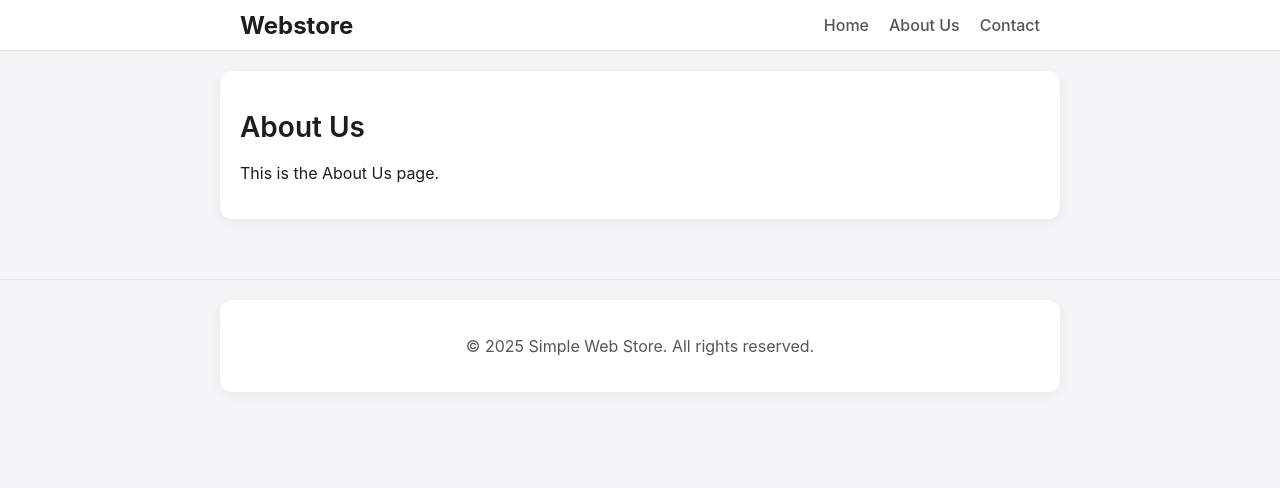
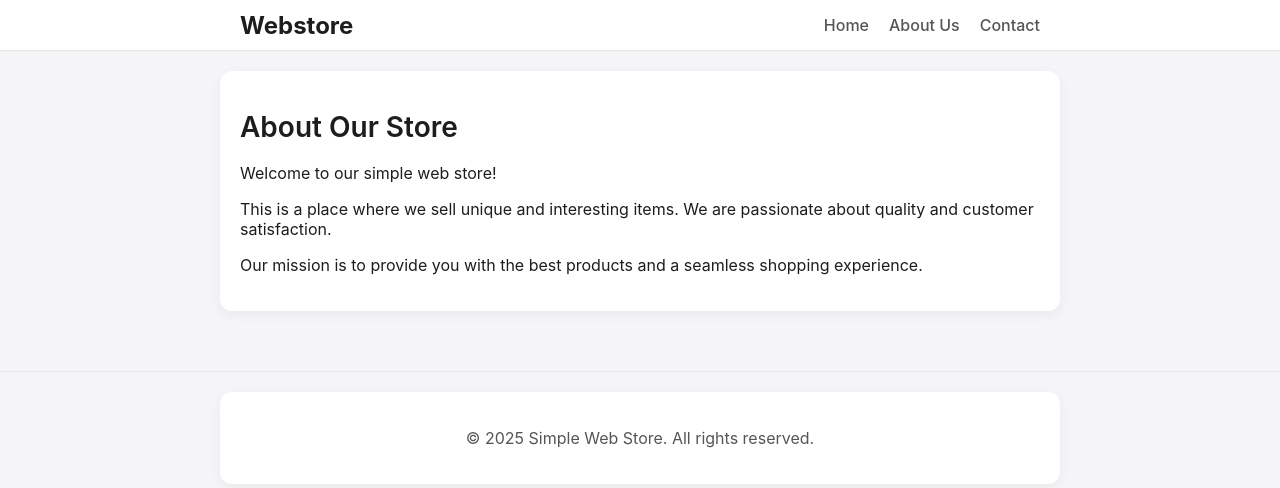
Before and after one commit to Je12emy/Simple-Task-Webstore, a Flask app: page /about in a window 1280 px wide. Shown: the top 488 px of the page. Run offline with Flask 3, Linux system fonts and the light colour scheme.

Commit message:
feat: about page with markdown

```diff
--- a/Code/Webstore/app.py
+++ b/Code/Webstore/app.py
@@ -23,7 +23,11 @@ def item(item_id):
 
 @app.route('/about')
 def about():
-    return render_template('about.html')
+    with open('content/about.md', 'r') as f:
+        content = f.read()
+    import markdown
+    html_content = markdown.markdown(content)
+    return render_template('about.html', content=html_content)
 
 @app.route('/contact')
 def contact():
--- /dev/null
+++ b/Code/Webstore/content/about.md
@@ -0,0 +1,7 @@
+# About Our Store
+
+Welcome to our simple web store!
+
+This is a place where we sell unique and interesting items. We are passionate about quality and customer satisfaction.
+
+Our mission is to provide you with the best products and a seamless shopping experience.
--- a/Code/Webstore/requirements.txt
+++ b/Code/Webstore/requirements.txt
@@ -1,2 +1,3 @@
 Flask
 Flask-SQLAlchemy
+Markdown
--- a/Code/Webstore/templates/about.html
+++ b/Code/Webstore/templates/about.html
@@ -1,6 +1,3 @@
 {% extends "base.html" %} {% block content %}
-<div class="container">
-  <h1>About Us</h1>
-  <p>This is the About Us page.</p>
-</div>
+<div class="container">{{ content|safe }}</div>
 {% endblock %}
```
